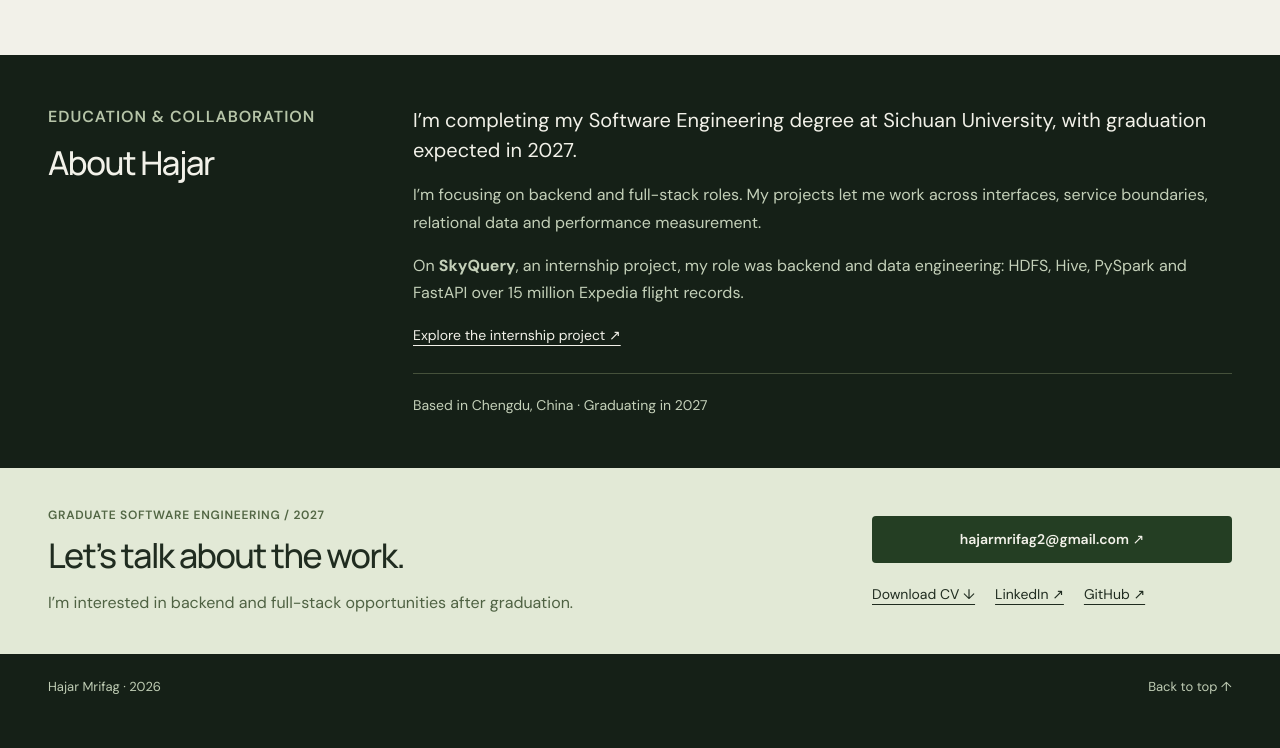
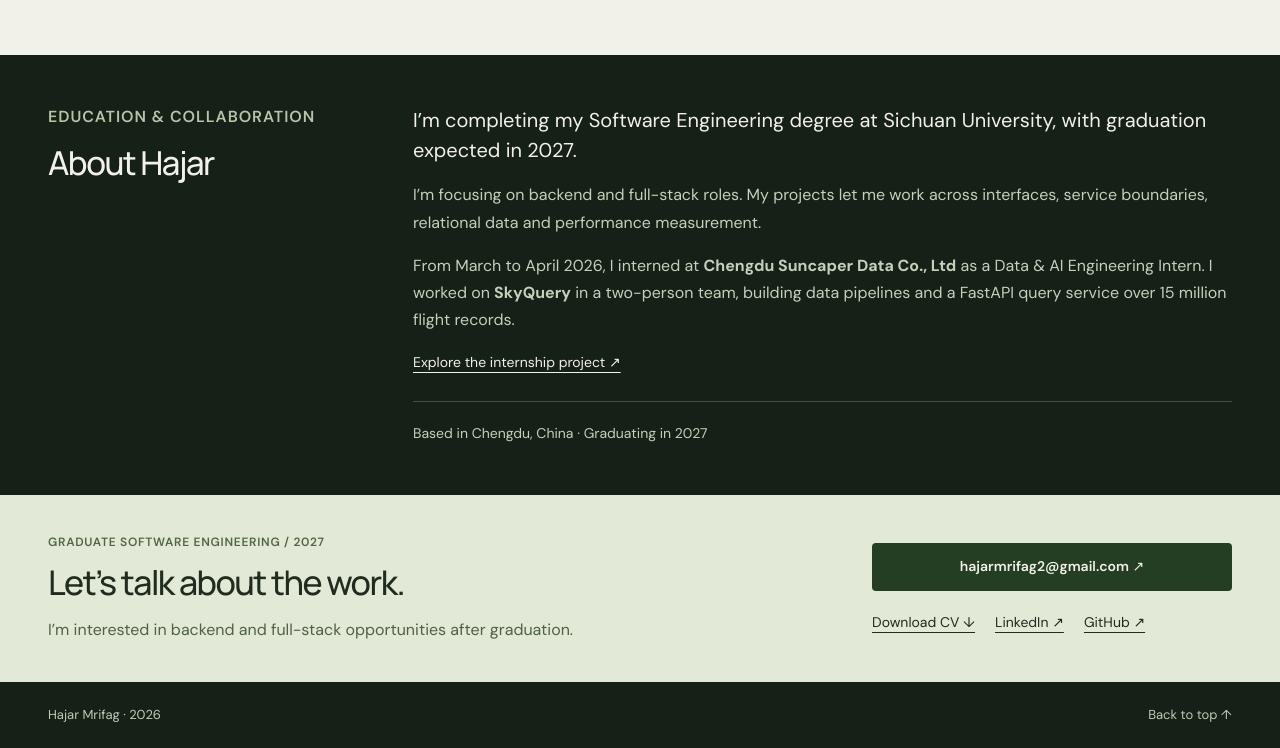
Before and after one commit to hajarmrifag/hajarmrifag.github.io, a website with bundled scripts: page index.html in a window 1280 px wide. Shown: the part 3153-3901 px from the top of the page. Before the commit the page ends 3874 px from the top, so only its background shows below. Built offline with nearby package versions, Linux system fonts and the light colour scheme.

Commit message:
Lead CV with documented internship experience (#5)

```diff
--- a/index.html
+++ b/index.html
@@ -380,9 +380,11 @@
             performance measurement.
           </p>
           <p>
-            On <strong>SkyQuery</strong>, an internship project, my role was
-            backend and data engineering: HDFS, Hive, PySpark and FastAPI over
-            15 million Expedia flight records.
+            From March to April 2026, I interned at
+            <strong>Chengdu Suncaper Data Co., Ltd</strong> as a Data &amp; AI
+            Engineering Intern. I worked on <strong>SkyQuery</strong> in a
+            two-person team, building data pipelines and a FastAPI query service
+            over 15 million flight records.
           </p>
           <a
             class="text-link"
```
Also changed, not shown: README.md, 1 other file.
